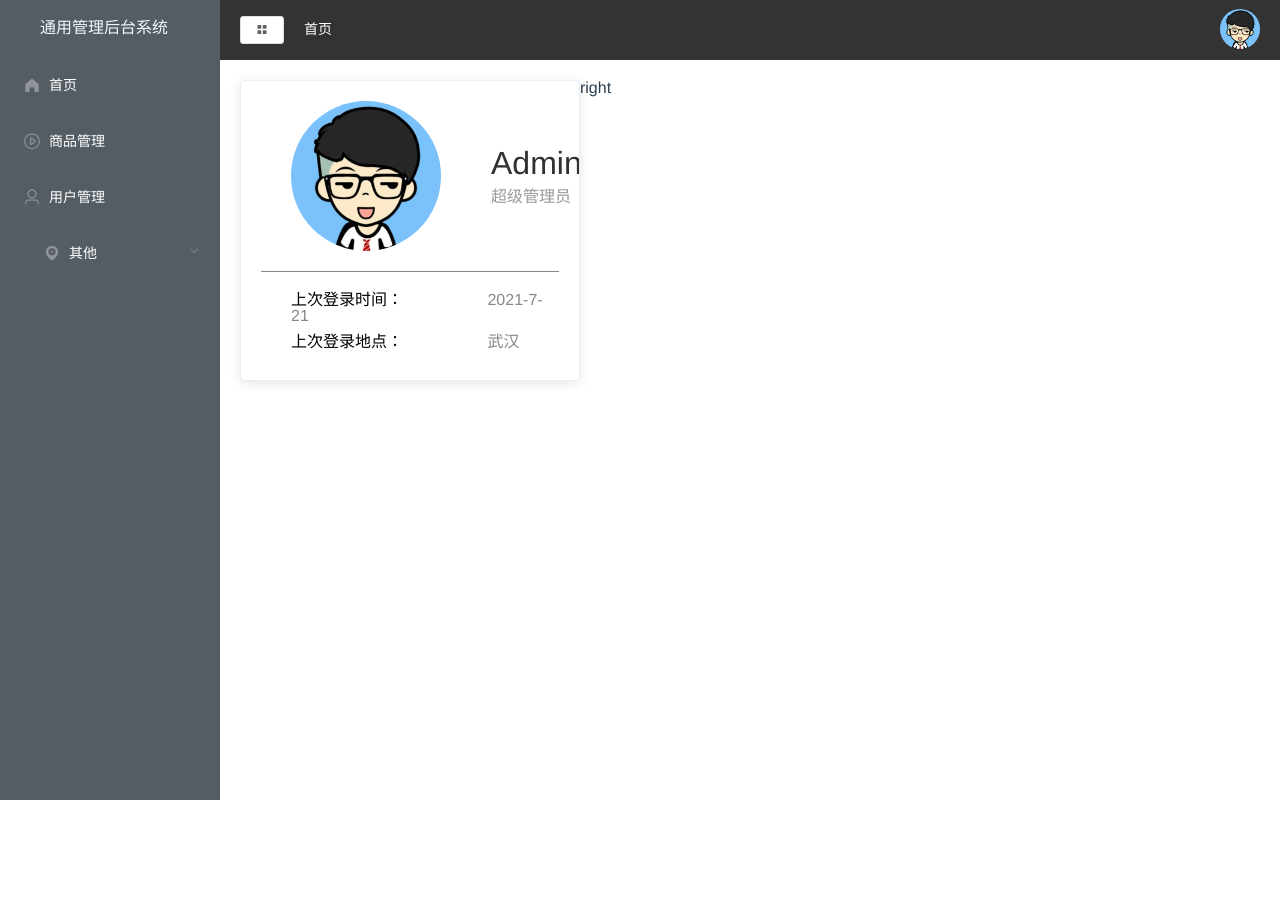
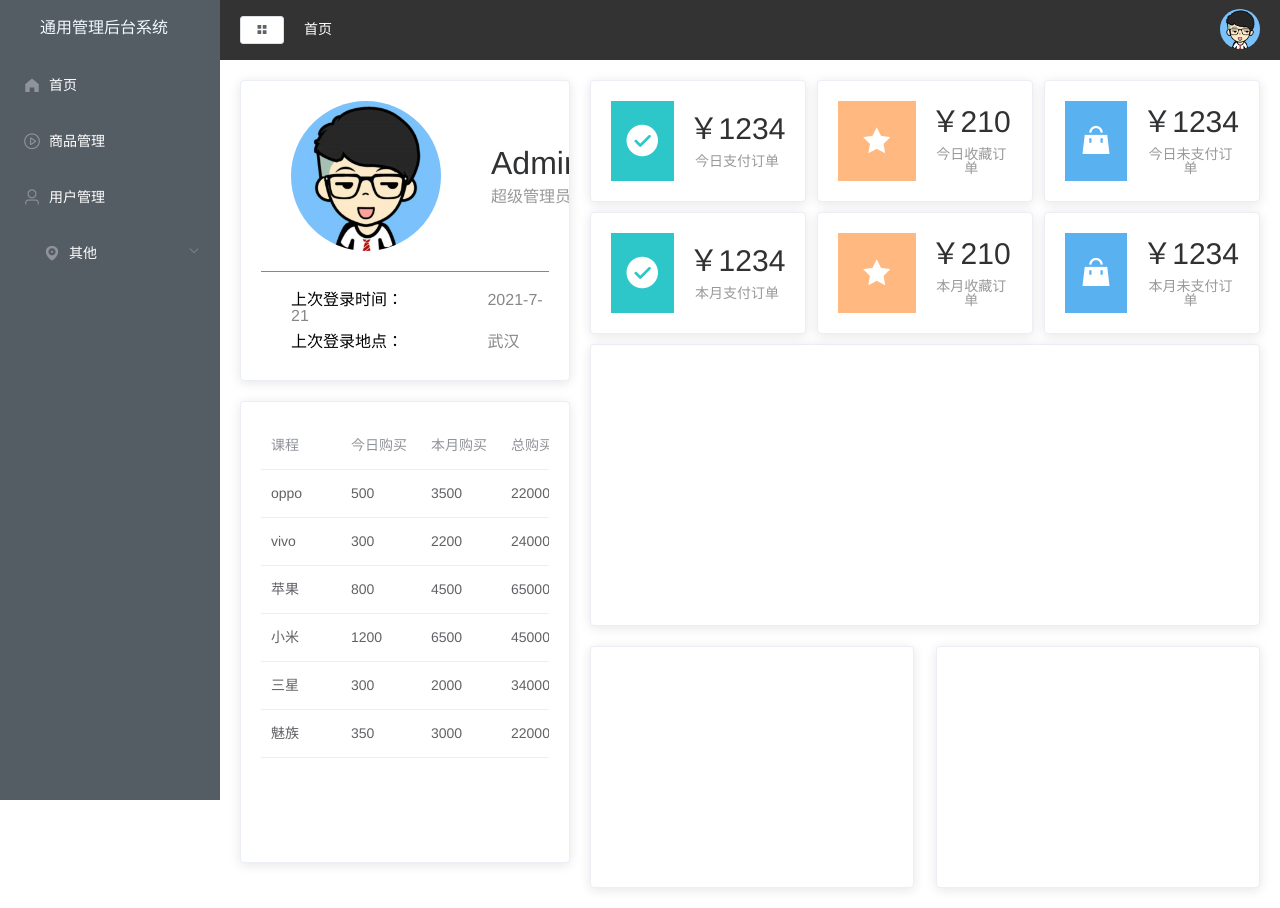
Before and after one commit to linbaihua/alien-liqiang, a Vue app: page /#/home in a window 1280 px wide. Before the commit the page ends 800 px from the top, so only its background shows below. Built offline with nearby package versions, Linux system fonts and the light colour scheme.

Commit message:
use the echarts

```diff
--- a/package.json
+++ b/package.json
@@ -8,10 +8,13 @@
     "lint": "vue-cli-service lint"
   },
   "dependencies": {
+    "axios": "^1.3.4",
     "core-js": "^3.8.3",
+    "echarts": "5.1.2",
     "element-ui": "^2.15.13",
     "less": "4.1.2",
     "less-loader": "6.0.0",
+    "mockjs": "^1.1.0",
     "vue": "^2.6.14",
     "vue-router": "^3.6.5",
     "vuex": "3.6.2"
@@ -19,6 +22,7 @@
   "devDependencies": {
     "@babel/core": "^7.12.16",
     "@babel/eslint-parser": "^7.12.16",
+    "@types/mockjs": "^1.0.7",
     "@vue/cli-plugin-babel": "~5.0.0",
     "@vue/cli-plugin-eslint": "~5.0.0",
     "@vue/cli-service": "~5.0.0",
--- /dev/null
+++ b/src/api/index.js
@@ -0,0 +1,5 @@
+import http from '../utils/request';
+
+export const getDate = () => {
+    return http.get('/home/getDate')
+}
--- /dev/null
+++ b/src/api/mock.js
@@ -0,0 +1,4 @@
+import Mock from "mockjs";
+import homeAPI from './mockSaveData/home';
+
+Mock.mock('/api/home/getDate', homeAPI.getStatisticalData)
--- /dev/null
+++ b/src/api/mockSaveData/home.js
@@ -0,0 +1,136 @@
+
+// mock数据模拟
+import Mock from 'mockjs'
+
+// 图表数据
+let List = []
+export default {
+  getStatisticalData: () => {
+    //Mock.Random.float 产生随机数100到8000之间 保留小数 最小0位 最大0位
+    for (let i = 0; i < 7; i++) {
+      List.push(
+        Mock.mock({
+          苹果: Mock.Random.float(100, 8000, 0, 0),
+          vivo: Mock.Random.float(100, 8000, 0, 0),
+          oppo: Mock.Random.float(100, 8000, 0, 0),
+          魅族: Mock.Random.float(100, 8000, 0, 0),
+          三星: Mock.Random.float(100, 8000, 0, 0),
+          小米: Mock.Random.float(100, 8000, 0, 0)
+        })
+      )
+    }
+    return {
+      code: 20000,
+      data: {
+        // 饼图
+        videoData: [
+          {
+            name: '小米',
+            value: 2999
+          },
+          {
+            name: '苹果',
+            value: 5999
+          },
+          {
+            name: 'vivo',
+            value: 1500
+          },
+          {
+            name: 'oppo',
+            value: 1999
+          },
+          {
+            name: '魅族',
+            value: 2200
+          },
+          {
+            name: '三星',
+            value: 4500
+          }
+        ],
+        // 柱状图
+        userData: [
+          {
+            date: '周一',
+            new: 5,
+            active: 200
+          },
+          {
+            date: '周二',
+            new: 10,
+            active: 500
+          },
+          {
+            date: '周三',
+            new: 12,
+            active: 550
+          },
+          {
+            date: '周四',
+            new: 60,
+            active: 800
+          },
+          {
+            date: '周五',
+            new: 65,
+            active: 550
+          },
+          {
+            date: '周六',
+            new: 53,
+            active: 770
+          },
+          {
+            date: '周日',
+            new: 33,
+            active: 170
+          }
+        ],
+        // 折线图
+        orderData: {
+          date: ['20191001', '20191002', '20191003', '20191004', '20191005', '20191006', '20191007'],
+          data: List
+        },
+        tableData: [
+          {
+            name: 'oppo',
+            todayBuy: 500,
+            monthBuy: 3500,
+            totalBuy: 22000
+          },
+          {
+            name: 'vivo',
+            todayBuy: 300,
+            monthBuy: 2200,
+            totalBuy: 24000
+          },
+          {
+            name: '苹果',
+            todayBuy: 800,
+            monthBuy: 4500,
+            totalBuy: 65000
+          },
+          {
+            name: '小米',
+            todayBuy: 1200,
+            monthBuy: 6500,
+            totalBuy: 45000
+          },
+          {
+            name: '三星',
+            todayBuy: 300,
+            monthBuy: 2000,
+            totalBuy: 34000
+          },
+          {
+            name: '魅族',
+            todayBuy: 350,
+            monthBuy: 3000,
+            totalBuy: 22000
+          }
+        ]
+      }
+    }
+  }
+}
--- a/src/main.js
+++ b/src/main.js
@@ -5,6 +5,7 @@ import './reset.css'
 import App from './App.vue'
 import router from './router'
 import store from './store';
+import './api/mock'
 
 Vue.config.productionTip = false
 
--- /dev/null
+++ b/src/utils/request.js
@@ -0,0 +1,29 @@
+
+import axios from "axios";
+
+const http = axios.create({
+    baseURL: '/api',
+    timeout: 10000
+})
+
+// 添加请求拦截器
+http.interceptors.request.use(function (config) {
+    // 在发送请求之前做些什么
+    return config;
+  }, function (error) {
+    // 对请求错误做些什么
+    return Promise.reject(error);
+  });
+
+// 添加响应拦截器
+http.interceptors.response.use(function (response) {
+    // 2xx 范围内的状态码都会触发该函数。
+    // 对响应数据做点什么
+    return response;
+  }, function (error) {
+    // 超出 2xx 范围的状态码都会触发该函数。
+    // 对响应错误做点什么
+    return Promise.reject(error);
+  });
+
+export default http
--- a/src/views/Home.vue
+++ b/src/views/Home.vue
@@ -1,6 +1,7 @@
 <template>
   <el-row class="container">
-    <el-col :span="8" class="l-container">
+    <!-- left -->
+    <el-col :span="8" class="l-container" style="padding-right:10px">
       <el-card class="box-card">
         <div class="user">
           <img src="../assets/user.png" alt="" />
@@ -14,17 +15,106 @@
           <p>上次登录地点： <span>武汉</span></p>
         </div>
       </el-card>
+      <el-card style="margin-top: 20px; height: 460px">
+        <el-table :data="tableData" style="width: 100%">
+          <el-table-column
+            v-for="(val, key) in tableLabel"
+            :prop="key"
+            :label="val"
+            :key="key"
+          />
+        </el-table>
+      </el-card>
     </el-col>
-    <el-col :span="16" class="r-container">
-      <div class="grid-content bg-purple-light">right</div>
+    <!-- right -->
+    <el-col :span="16" class="r-container" style="padding-left:10px">
+      <!-- order -->
+      <div class="num">
+        <el-card v-for="item in countData" :key="item.name">
+          <div class="card">
+            <i
+              class="icon"
+              :class="`el-icon-${item.icon}`"
+              :style="{ backgroundColor: item.color }"
+            ></i>
+            <div class="detail">
+              <p class="ivalue">￥{{ item.value }}</p>
+              <p class="iname">{{ item.name }}</p>
+            </div>
+          </div>
+        </el-card>
+      </div>
+      <!-- chart-top -->
+      <el-card style="height:280px">
+
+      </el-card>
+      <!-- chart-bottom -->
+      <div class="chartdown">
+        <el-card></el-card>
+        <el-card></el-card>
+      </div>
     </el-col>
   </el-row>
 </template>
 
 <script>
+import {getDate} from '../api';
 export default {
   data() {
-    return {};
+    return {
+      tableData:[],
+      tableLabel: {
+        name: "课程",
+        todayBuy: "今日购买",
+        monthBuy: "本月购买",
+        totalBuy: "总购买",
+      },
+      countData: [
+        {
+          name: "今日支付订单",
+          value: 1234,
+          icon: "success",
+          color: "#2ec7c9",
+        },
+        {
+          name: "今日收藏订单",
+          value: 210,
+          icon: "star-on",
+          color: "#ffb980",
+        },
+        {
+          name: "今日未支付订单",
+          value: 1234,
+          icon: "s-goods",
+          color: "#5ab1ef",
+        },
+        {
+          name: "本月支付订单",
+          value: 1234,
+          icon: "success",
+          color: "#2ec7c9",
+        },
+        {
+          name: "本月收藏订单",
+          value: 210,
+          icon: "star-on",
+          color: "#ffb980",
+        },
+        {
+          name: "本月未支付订单",
+          value: 1234,
+          icon: "s-goods",
+          color: "#5ab1ef",
+        },
+      ],
+    };
+  },
+  mounted() {
+    getDate().then(({data}) => {
+      const {tableData} = data.data
+      this.tableData = tableData
+      console.log(tableData);
+    })
   },
 };
 </script>
@@ -47,11 +137,11 @@ export default {
       }
       .userinfo {
         margin-left: 50px;
-        .name{
+        .name {
           font-size: 32px;
           margin-bottom: 10px;
         }
-        .access{
+        .access {
           color: #999;
         }
       }
@@ -59,10 +149,10 @@ export default {
     .login {
       margin-left: 30px;
       // background-color: aquamarine;
-        p{
+      p {
         color: #000000;
         margin: 10px 0;
-            span{
+        span {
           // background-color: aqua;
           margin-left: 80px;
           color: #878787;
@@ -71,6 +161,52 @@ export default {
     }
   }
   .r-container {
+    .num {
+      display: flex;
+      flex-wrap: wrap;
+      justify-content: space-between;
+      .el-card {
+        width: 32%;
+        margin-bottom: 10px;
+        .card {
+          display: flex;
+          .icon {
+            width: 80px;
+            height: 80px;
+            text-align: center;
+            line-height: 80px;
+            color: #fff;
+            font-size: 36px;
+          }
+          .detail {
+            display: flex;
+            flex-direction: column;
+            justify-content: center;
+            margin-left: 15px;
+            .ivalue {
+              margin-bottom: 10px;
+              font-size: 30px;
+            }
+            .iname {
+              font-size: 14px;
+              color: #999;
+              text-align: center;
+            }
+          }
+        }
+      }
+    }
+    .el-card{
+    }
+    .chartdown{
+      display: flex;
+      justify-content: space-between;
+      margin-top: 20px;
+      .el-card{
+        width: 48%;
+        height: 240px;
+      }
+    }
   }
 }
 </style>
```
Also changed, not shown: src/api/mockSaveData/permission.js (added), 2 other files (tests, documents, lock files or other folders). Lines whose indentation alone changed are shown as unchanged.
